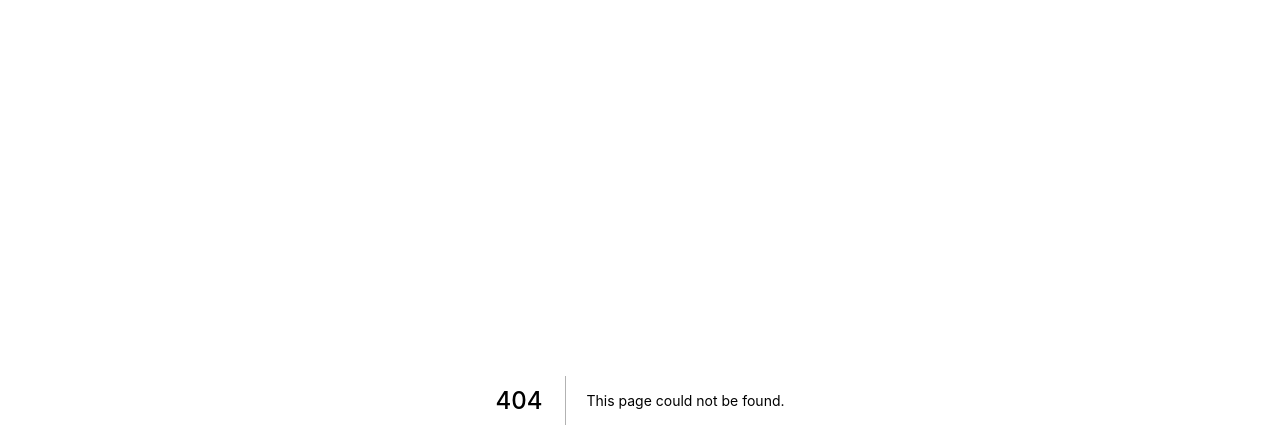
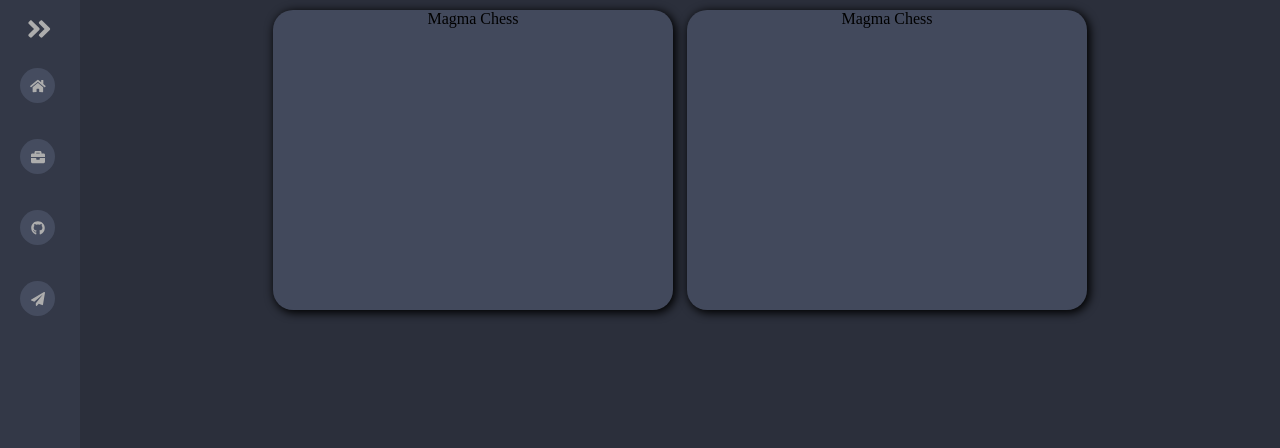
Before and after one commit to jbofill10/Portfolio, a Next.js app in the folder frontend/: page /projects in a window 1280 px wide. Before the commit this address had no page. Shown: the top 448 px of the page. Built offline with nearby package versions, Linux system fonts and the light colour scheme.

Commit message:
add flexbox for projects grid

```diff
--- a/frontend/src/pages/_app.js
+++ b/frontend/src/pages/_app.js
@@ -2,6 +2,7 @@ import './styles/app.css'
 import './styles/Sidebar.css'
 import './styles/project.css'
 import './styles/experience.css'
+import './styles/grid.css'
 import "@fortawesome/fontawesome-svg-core/styles.css";
 import 'react-pro-sidebar/dist/css/styles.css';
 
--- a/frontend/src/pages/experience.jsx
+++ b/frontend/src/pages/experience.jsx
@@ -3,9 +3,6 @@ function Experience() {
 	return (
 		<div className="App">
 			<Sidebar/>
-			<div className='Projects'>
-				<Project title='Magma Chess'/>
-			</div>
 		</div>
 	);
 }
--- /dev/null
+++ b/frontend/src/pages/projects.jsx
@@ -0,0 +1,30 @@
+import React from 'react';
+import Sidebar from '../components/sidebar';
+import Project from '../components/Project';
+
+export default class ProjectPage extends React.Component {
+	constructor() {
+		super();
+		this.state = [];
+	}
+
+	render() {
+		return (
+			<div className='App'>
+				<Sidebar/>
+				<div className='row'>
+					<div className='left'>
+						<div className='Projects'>
+							<Project title='Magma Chess'/>
+						</div>
+					</div>
+					<div className='right'>
+						<div className='Projects'>
+							<Project title='Magma Chess'/>
+						</div>
+					</div>
+				</div>
+			</div>
+		);
+	}
+}
--- a/frontend/src/pages/styles/experience.css
+++ b/frontend/src/pages/styles/experience.css
@@ -2,5 +2,5 @@
 	margin-left: auto;
 	margin-right: auto;
 	margin-top: 10px;
-	margin-bottom: 10px
+	margin-bottom: 10px;
 }
--- /dev/null
+++ b/frontend/src/pages/styles/grid.css
@@ -0,0 +1,15 @@
+.row {
+  display: flex;
+  width: 100%;
+  justify-content: center;
+  flex-wrap: wrap;
+	align-content: flex-start;
+}
+
+.left {
+	margin-right: 7px;
+}
+
+.right {
+	margin-left: 7px;
+}
--- a/frontend/src/pages/styles/project.css
+++ b/frontend/src/pages/styles/project.css
@@ -1,8 +1,9 @@
 .ProjectBG {
-	background-color: white;
-	height: 30vh;
-	width: 30vw;
+	background-color: #42495C ;
+	height: 300px;
+	width: 400px;
 	border-radius: 20px;
+	box-shadow: 2px 2px 10px 1px black;
 }
 
 .ProjectTitle {
```
Also changed, not shown: frontend/src/pages/contact.jsx (added, +17 -0 lines).
